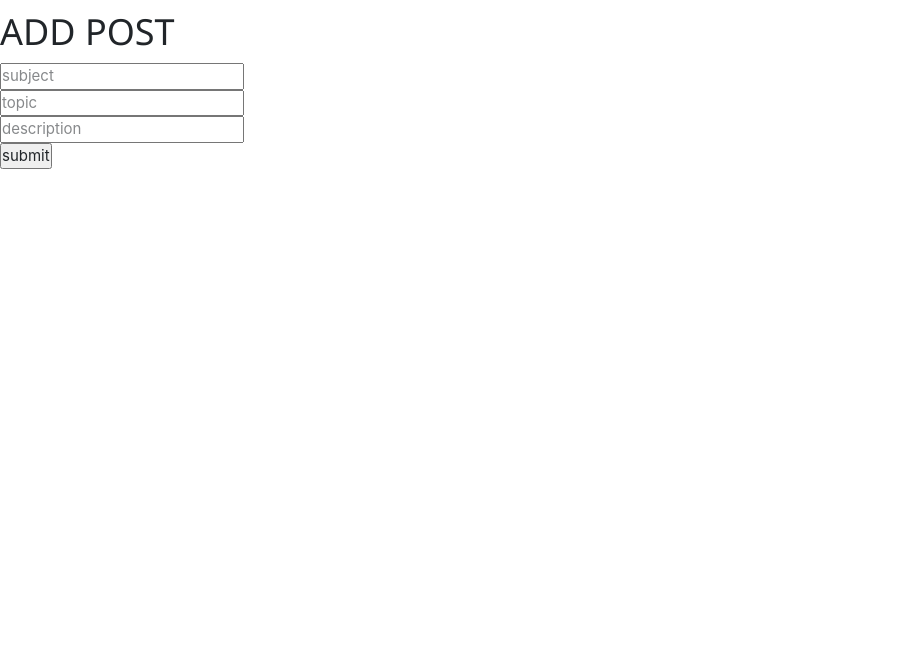
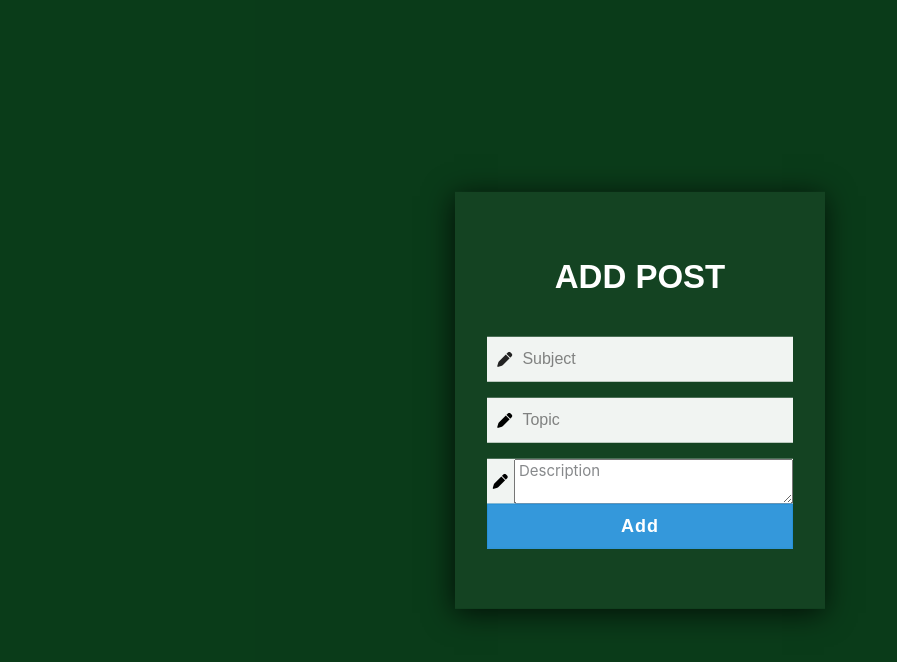
Before and after one commit to jaygajera17/Resource_Sharing_system, a React (Create React App) app: page /addpost in a window 1280 px wide. Shown: the top 662 px of the page, without its empty margins (0-897 px from the left). Built offline with nearby package versions, Linux system fonts and the light colour scheme; no server answers.

Commit message:
Update addPost.js

```diff
--- a/src/pages/addPost.js
+++ b/src/pages/addPost.js
@@ -1,56 +1,15 @@
-import { useEffect, useState } from "react";
+import { useState } from 'react'
 // import { countDocuments } from '../../../Backend/models/userModel'
-
+import  './login.css'
 function App() {
-  const [user, setUser] = useState("");
     const [subject, setSubect] = useState("");
     const [topic, setTopic] = useState("");
     const [description, setDescription] = useState("");
-  const token = "Bearer " + localStorage.getItem("token");
-
-  useEffect(() => {
-    loadData();
-  }, []);
-
-  let UserData;
-
-  const loadData = async () => {
-    // const token = "Bearer " + localStorage.getItem("token");
-    const token = "Bearer " + localStorage.getItem("token");
-
-    if (token) {
-      const getUser = async () => {
-        const response = await fetch(
-          "http://localhost:9002/resourceShare/user/getUser",
-          {
-            method: "POST",
-            headers: {
-              "Content-Type": "application/json",
-              authorization: token,
-            },
-          }
-        );
-        UserData = await response.json();
-        if (UserData.status === "fail") {
-          alert(UserData.message);
-          window.location.href = "/login";
-        }
-        console.log(UserData);
-        setUser(UserData);
-        console.log("user" + user);
-      };
-      getUser();
-    } else {
-      alert("You are not signed in login first");
-      window.location.href = "/login";
-    }
-  };
 
     async function addPost(event) {
       // console.log(req.body);
       event.preventDefault();
       const token = "Bearer " + localStorage.getItem("token");
-    const id = user._id;
       // const token = "Bearer " + localStorage.getItem("token");
       if (token) {
         const getPost = async () => {
@@ -88,35 +47,61 @@ function App() {
       }
     }
 
+
+
 	return (
 		<div>
-      <h1>ADD POST</h1>
+
+
+
+  <body>
+    <div class="bg-img">
+      <div class="content">
+        <header>ADD POST</header>
         <form onSubmit={addPost}>
-        <input
-          value={subject}
-          onChange={(e) => setSubect(e.target.value)}
-          type="text"
-          placeholder="subject"
-        />
-        <br />
-        <input
-          value={topic}
-          onChange={(e) => setTopic(e.target.value)}
-          type="text"
-          placeholder="topic"
-        />
-        <br />
-        <input
+          <div class="field">
+            <span class="fa fa-pen"></span>
+            <input type="text" value={subject}
+                    onChange={(e) => setSubect(e.target.value)} required placeholder="Subject"/>
+          </div>
+          <div class="field space">
+            <span class="fa fa-pen" style={{color:"black"}}></span>
+            <input type="text"  value={topic} onChange={(e) => setTopic(e.target.value)} class="pass-key" required placeholder="Topic"/>
+
+          </div>
+          <div class="field space">
+          <span class="fa fa-pen" style={{color:"black"}}></span>
+
+        <textarea
           value={description}
           onChange={(e) => setDescription(e.target.value)}
           type="text"
-          placeholder="description"
+          placeholder=" Description"
+          rows="3" cols="40"
         />
-        <br />
-        <input type="submit" value="submit" />
+      <div></div>
+      </div>
+          <div class="field">
+            <input  type="submit"
+                    value="Add" />
+          </div>
         </form>
+
       </div>
-  );
+    </div>
+
+
+
+
+  </body>
+
+
+
+
+
+  </div>
+
+	)
 }
 
-export default App;
+export default App
```
Lines whose indentation alone changed are shown as unchanged.
